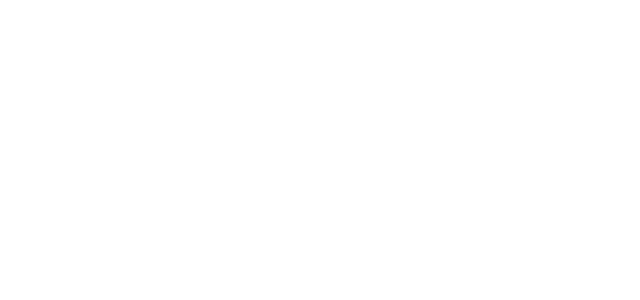
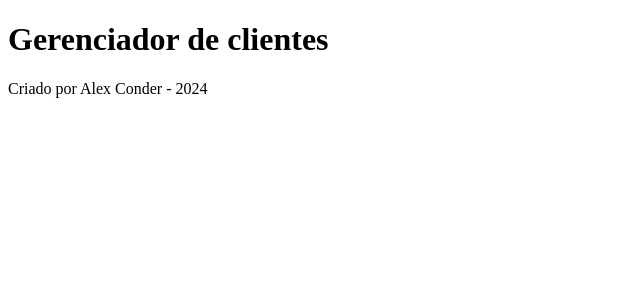
Before and after one commit to josedasilva123/teste-atac, a React (Vite) app in the folder frontend/: page / in a window 1280 px wide. Shown: the top 300 px of the page, without its empty margins (0-640 px from the left). Built offline with nearby package versions, Linux system fonts and the light colour scheme.

Commit message:
feat: home page and template base components

```diff
--- a/frontend/src/App.tsx
+++ b/frontend/src/App.tsx
@@ -1,9 +1,14 @@
+import { Template } from "./components/shared/template/Template";
+import { HomePage } from "./pages/HomePage";
+
 function App() {
   return (
     <>
-
+      <Template>
+        <HomePage />
+      </Template>
     </>
-  )
+  );
 }
 
-export default App
+export default App;
--- /dev/null
+++ b/frontend/src/components/shared/template/Footer/index.tsx
@@ -0,0 +1,9 @@
+import { Text } from "../../fragments/_content/Text";
+
+export function Footer() {
+  return (
+    <footer>
+      <Text tag="p">Criado por Alex Conder - 2024</Text>
+    </footer>
+  );
+}
--- /dev/null
+++ b/frontend/src/components/shared/template/Header/index.tsx
@@ -0,0 +1,9 @@
+import { Title } from "../../fragments/_content/Title";
+
+export function Header() {
+  return (
+    <header>
+      <Title tag="h1">Gerenciador de clientes</Title>
+    </header>
+  );
+}
--- /dev/null
+++ b/frontend/src/components/shared/template/Template/index.tsx
@@ -0,0 +1,16 @@
+import { Footer } from "../Footer";
+import { Header } from "../Header";
+
+interface Props {
+  children: React.ReactNode;
+}
+
+export function Template({ children }: Props) {
+  return (
+    <>
+      <Header />
+      <main>{children}</main>
+      <Footer />
+    </>
+  );
+}
--- /dev/null
+++ b/frontend/src/pages/HomePage/index.tsx
@@ -0,0 +1,7 @@
+export function HomePage(){
+    return(
+        <main>
+
+        </main>
+    )
+}
```
